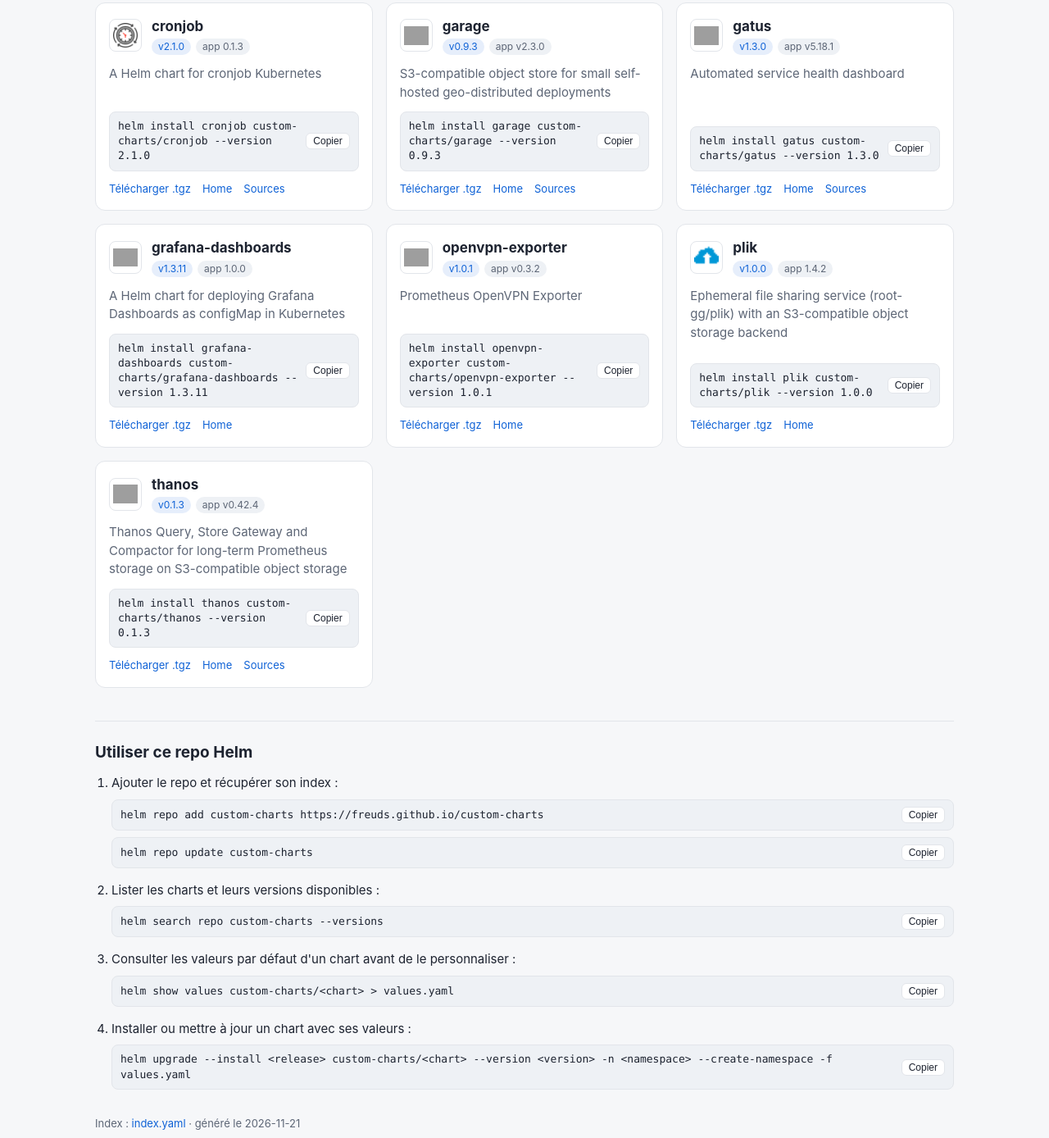
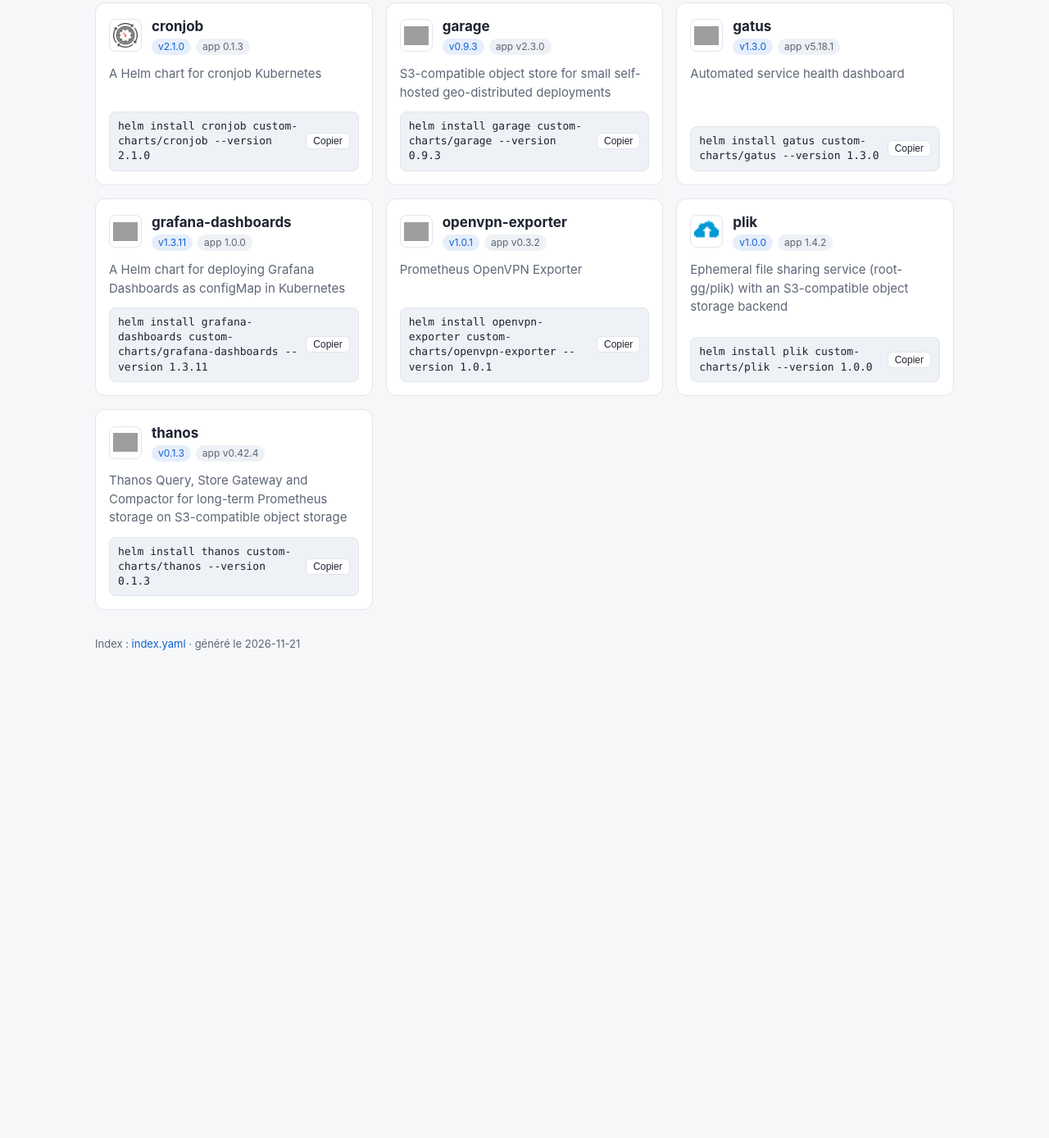
Before and after one commit to freuds/custom-charts, a plain HTML site: page docs/index.html in a window 1280 px wide. Shown: the part 192-1580 px from the top of the page at 82% size. After the commit the page ends 1036 px from the top, so only its background shows below. Drawn offline with Linux system fonts and the light colour scheme; grey boxes are pictures that could not be loaded.

Commit message:
docs: simplify index.html, drop chart links and usage section
Co-Authored-By: Claude Opus 5.5 <noreply@anthropic.com>

```diff
--- a/docs/index.html
+++ b/docs/index.html
@@ -61,15 +61,6 @@
   }
   .badge.app { background: var(--code-bg); color: var(--muted); }
   .desc { margin: 0; color: var(--muted); flex: 1; }
-  .links { display: flex; flex-wrap: wrap; gap: 14px; font-size: 13px; }
-  .usage {
-    margin-top: 40px; padding-top: 24px; border-top: 1px solid var(--border);
-  }
-  .usage h2 { margin: 0 0 12px; font-size: 19px; }
-  .usage ol { margin: 0; padding-left: 20px; }
-  .usage li { margin-bottom: 16px; }
-  .usage li p { margin: 0 0 8px; }
-  .usage .cmd + .cmd { margin-top: 8px; }
   footer { margin-top: 32px; color: var(--muted); font-size: 13px; }
 </style>
 </head>
@@ -96,11 +87,6 @@
       </div>
       <p class="desc">A Helm chart for cronjob Kubernetes</p>
       <div class="cmd"><code>helm install cronjob custom-charts/cronjob --version 2.1.0</code><button type="button">Copier</button></div>
-      <div class="links">
-        <a href="https://freuds.github.io/custom-charts/cronjob-2.1.0.tgz">Télécharger .tgz</a>
-        <a href="https://freuds.github.io/custom-charts/">Home</a>
-        <a href="https://freuds.github.io/custom-charts">Sources</a>
-      </div>
     </article>
     <article class="card">
       <div class="head">
@@ -115,11 +101,6 @@
       </div>
       <p class="desc">S3-compatible object store for small self-hosted geo-distributed deployments</p>
       <div class="cmd"><code>helm install garage custom-charts/garage --version 0.9.3</code><button type="button">Copier</button></div>
-      <div class="links">
-        <a href="https://freuds.github.io/custom-charts/garage-0.9.3.tgz">Télécharger .tgz</a>
-        <a href="https://garagehq.deuxfleurs.fr/">Home</a>
-        <a href="https://git.deuxfleurs.fr/Deuxfleurs/garage.git">Sources</a>
-      </div>
     </article>
     <article class="card">
       <div class="head">
@@ -134,11 +115,6 @@
       </div>
       <p class="desc">Automated service health dashboard</p>
       <div class="cmd"><code>helm install gatus custom-charts/gatus --version 1.3.0</code><button type="button">Copier</button></div>
-      <div class="links">
-        <a href="https://freuds.github.io/custom-charts/gatus-1.3.0.tgz">Télécharger .tgz</a>
-        <a href="https://github.com/TwiN/gatus">Home</a>
-        <a href="https://github.com/TwiN/helm-charts">Sources</a>
-      </div>
     </article>
     <article class="card">
       <div class="head">
@@ -153,10 +129,6 @@
       </div>
       <p class="desc">A Helm chart for deploying Grafana Dashboards as configMap in Kubernetes</p>
       <div class="cmd"><code>helm install grafana-dashboards custom-charts/grafana-dashboards --version 1.3.11</code><button type="button">Copier</button></div>
-      <div class="links">
-        <a href="https://freuds.github.io/custom-charts/grafana-dashboards-1.3.11.tgz">Télécharger .tgz</a>
-        <a href="https://freuds.github.io/custom-charts">Home</a>
-      </div>
     </article>
     <article class="card">
       <div class="head">
@@ -171,10 +143,6 @@
       </div>
       <p class="desc">Prometheus OpenVPN Exporter</p>
       <div class="cmd"><code>helm install openvpn-exporter custom-charts/openvpn-exporter --version 1.0.1</code><button type="button">Copier</button></div>
-      <div class="links">
-        <a href="https://freuds.github.io/custom-charts/openvpn-exporter-1.0.1.tgz">Télécharger .tgz</a>
-        <a href="https://freuds.github.io/custom-charts">Home</a>
-      </div>
     </article>
     <article class="card">
       <div class="head">
@@ -189,10 +157,6 @@
       </div>
       <p class="desc">Ephemeral file sharing service (root-gg/plik) with an S3-compatible object storage backend</p>
       <div class="cmd"><code>helm install plik custom-charts/plik --version 1.0.0</code><button type="button">Copier</button></div>
-      <div class="links">
-        <a href="https://freuds.github.io/custom-charts/plik-1.0.0.tgz">Télécharger .tgz</a>
-        <a href="https://github.com/root-gg/plik">Home</a>
-      </div>
     </article>
     <article class="card">
       <div class="head">
@@ -207,35 +171,7 @@
       </div>
       <p class="desc">Thanos Query, Store Gateway and Compactor for long-term Prometheus storage on S3-compatible object storage</p>
       <div class="cmd"><code>helm install thanos custom-charts/thanos --version 0.1.3</code><button type="button">Copier</button></div>
-      <div class="links">
-        <a href="https://freuds.github.io/custom-charts/thanos-0.1.3.tgz">Télécharger .tgz</a>
-        <a href="https://thanos.io/">Home</a>
-        <a href="https://github.com/thanos-io/thanos">Sources</a>
-      </div>
     </article>
-  </section>
-
-  <section class="usage">
-    <h2>Utiliser ce repo Helm</h2>
-    <ol>
-      <li>
-        <p>Ajouter le repo et récupérer son index :</p>
-        <div class="cmd"><code>helm repo add custom-charts https://freuds.github.io/custom-charts</code><button type="button">Copier</button></div>
-        <div class="cmd"><code>helm repo update custom-charts</code><button type="button">Copier</button></div>
-      </li>
-      <li>
-        <p>Lister les charts et leurs versions disponibles :</p>
-        <div class="cmd"><code>helm search repo custom-charts --versions</code><button type="button">Copier</button></div>
-      </li>
-      <li>
-        <p>Consulter les valeurs par défaut d'un chart avant de le personnaliser :</p>
-        <div class="cmd"><code>helm show values custom-charts/&lt;chart&gt; &gt; values.yaml</code><button type="button">Copier</button></div>
-      </li>
-      <li>
-        <p>Installer ou mettre à jour un chart avec ses valeurs :</p>
-        <div class="cmd"><code>helm upgrade --install &lt;release&gt; custom-charts/&lt;chart&gt; --version &lt;version&gt; -n &lt;namespace&gt; --create-namespace -f values.yaml</code><button type="button">Copier</button></div>
-      </li>
-    </ol>
   </section>
 
   <footer>
```
Also changed, not shown: 1 other file.
